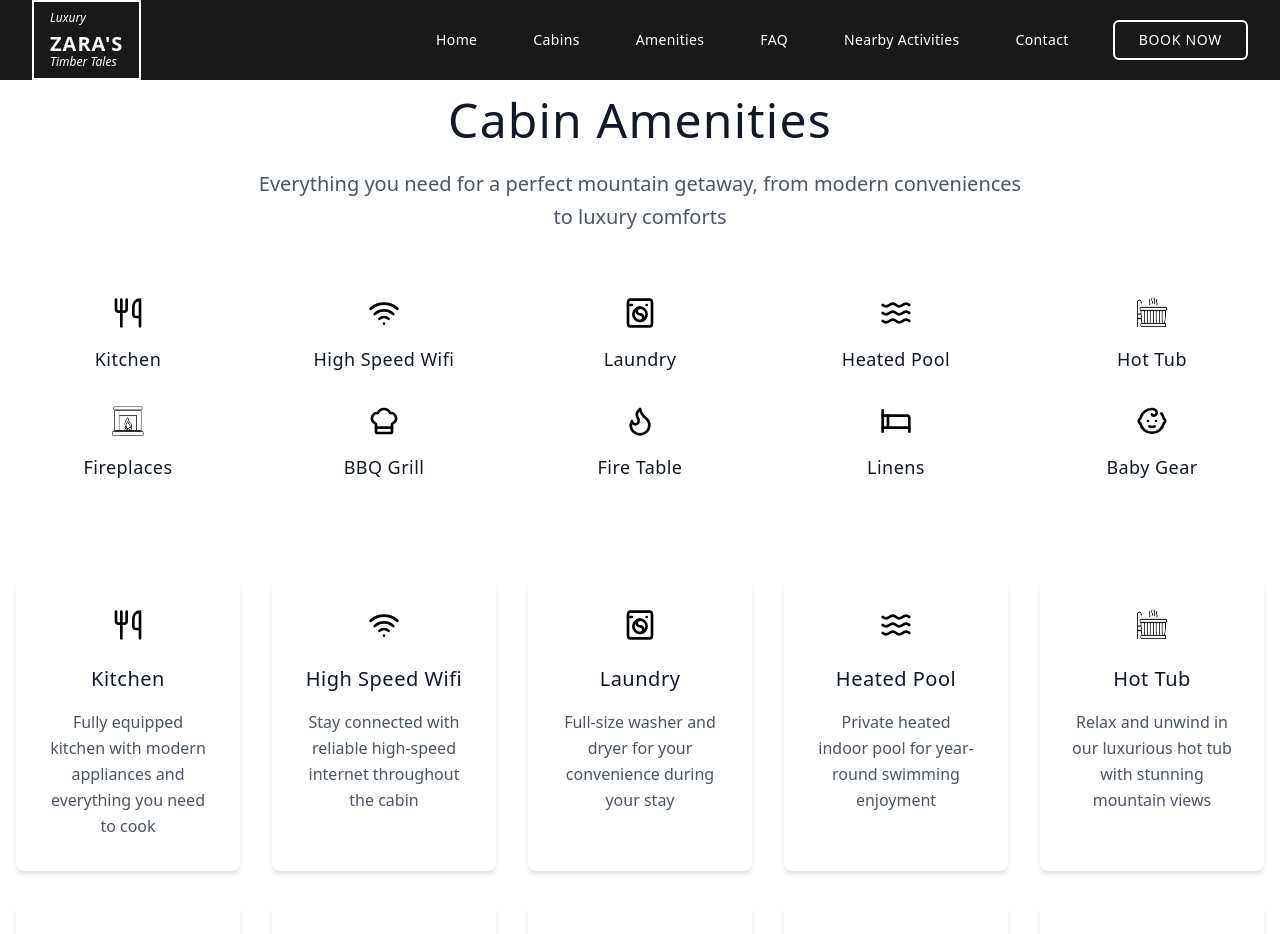
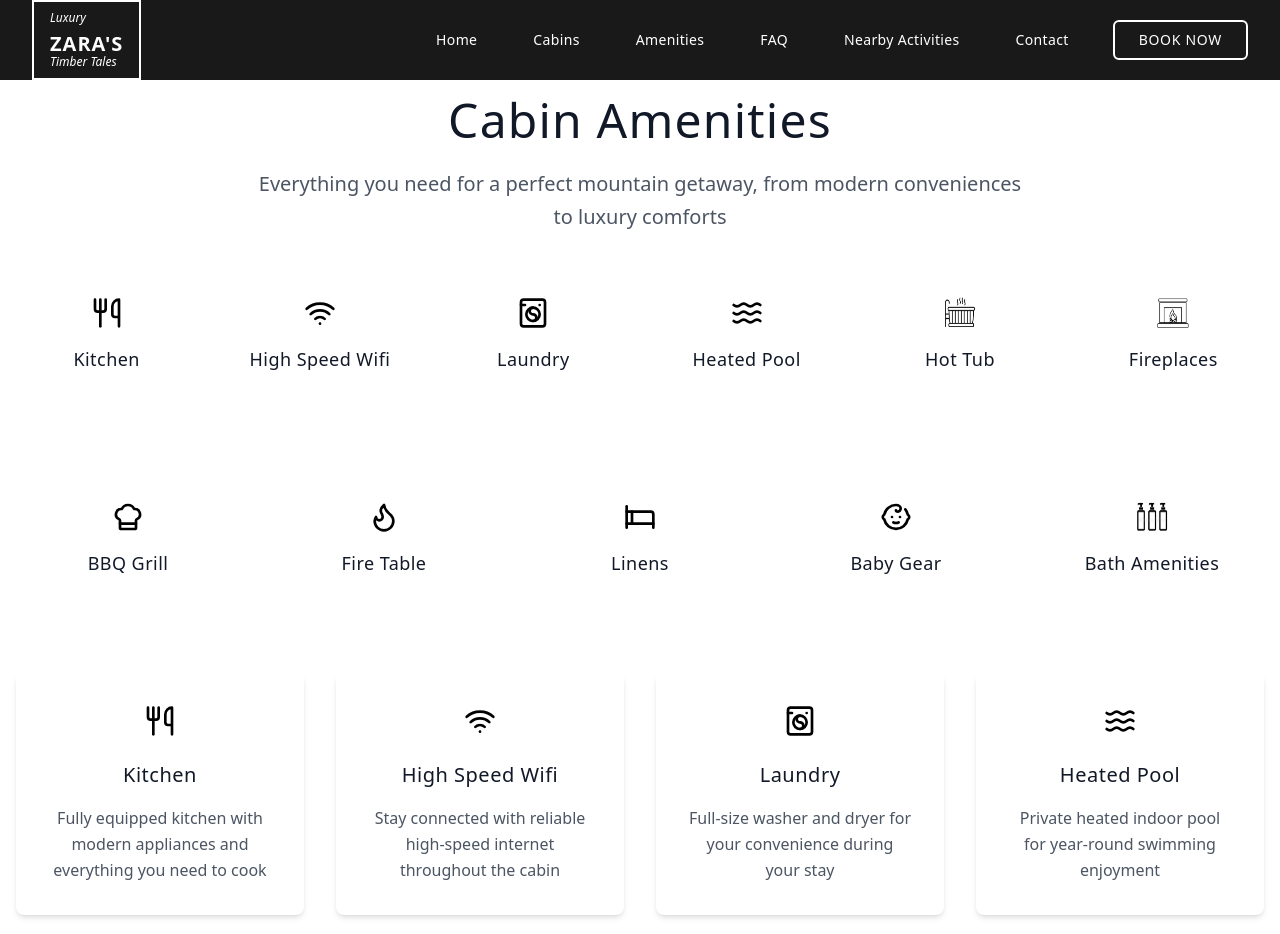
Before and after one commit to kchandrasekhar01/timber-tales-escape-portal, a React (Vite) app: page /amenities in a window 1280 px wide. Shown: the top 934 px of the page. Built offline with nearby package versions, Linux system fonts and the light colour scheme.

Commit message:
Add bath amenities
Add bath amenities icon and rearrange icons for symmetry.

```diff
--- a/src/components/Amenities.tsx
+++ b/src/components/Amenities.tsx
@@ -74,6 +74,17 @@ export const Amenities = () => {
       icon: <Baby className="w-8 h-8 text-black" />,
       title: "Baby Gear",
       description: "High chair, pack-n-plays, and other essentials for traveling with little ones"
+    },
+    {
+      icon: (
+        <img
+          src="/lovable-uploads/0c9e6ead-1936-4bed-93a1-c93f7f010357.png"
+          alt="Bath Amenities"
+          className="w-8 h-8"
+        />
+      ),
+      title: "Bath Amenities",
+      description: "Premium toiletries and bath essentials provided for your comfort and convenience"
     }
   ];
 
@@ -89,8 +100,8 @@ export const Amenities = () => {
           </p>
         </div>
 
-        <div className="grid grid-cols-2 md:grid-cols-5 gap-8 mb-24">
-          {amenities.map((amenity, index) => (
+        <div className="grid grid-cols-2 md:grid-cols-6 gap-8 mb-32">
+          {amenities.slice(0, 6).map((amenity, index) => (
             <div key={index} className="text-center">
               <div className="mb-4 flex justify-center">
                 {amenity.icon}
@@ -102,7 +113,20 @@ export const Amenities = () => {
           ))}
         </div>
 
-        <div className="grid grid-cols-1 md:grid-cols-2 lg:grid-cols-5 gap-8">
+        <div className="grid grid-cols-2 md:grid-cols-5 gap-8 mb-24">
+          {amenities.slice(6).map((amenity, index) => (
+            <div key={index + 6} className="text-center">
+              <div className="mb-4 flex justify-center">
+                {amenity.icon}
+              </div>
+              <h3 className="text-lg font-light text-gray-900 tracking-wide">
+                {amenity.title}
+              </h3>
+            </div>
+          ))}
+        </div>
+
+        <div className="grid grid-cols-1 md:grid-cols-2 lg:grid-cols-3 xl:grid-cols-4 gap-8">
           {amenities.map((amenity, index) => (
             <Card key={index} className="group hover:shadow-xl transition-all duration-300 border-0 shadow-md bg-white">
               <CardContent className="p-8 text-center">
```
Also changed, not shown: public/lovable-uploads/0c9e6ead-1936-4bed-93a1-c93f7f010357.png (added).
